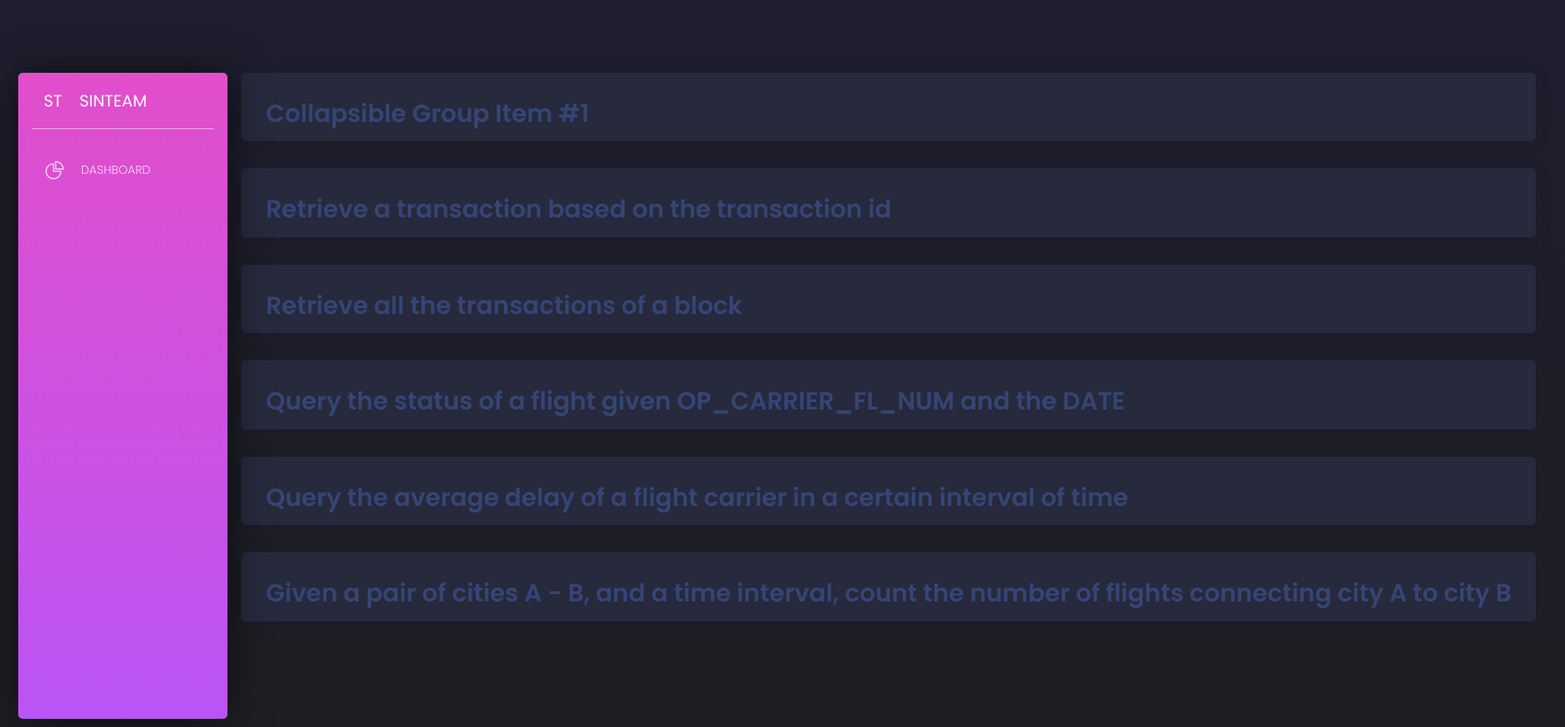
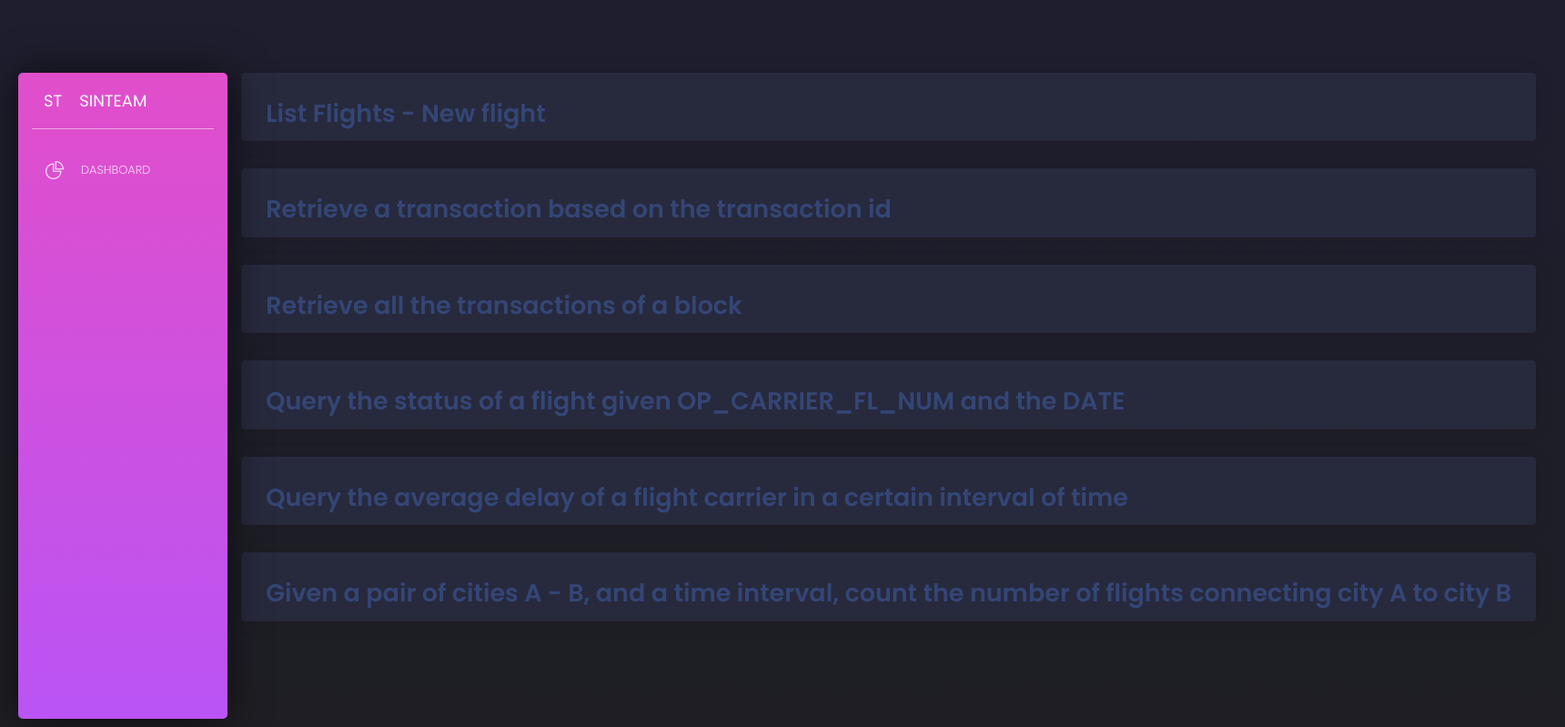
Before and after one commit to satwikkansal/python_blockchain_app, a Flask app: template app/templates/index2.html in a window 1720 px wide. Shown: the top 799 px of the page at 91% size. Run offline with Flask 2, Linux system fonts and the light colour scheme; the template is opened without the code that fills it: most values are stand-ins (such as "Sample title", 1, 10 or a date in 2020); some libraries are stand-ins or nearby versions.

Commit message:
update index2.html

```diff
--- a/app/templates/index2.html
+++ b/app/templates/index2.html
@@ -130,14 +130,14 @@
                 <h2 class="mb-0">
                   <button class="btn btn-link" type="button" data-toggle="collapse" data-target="#collapseOne"
                     aria-expanded="true" aria-controls="collapseOne">
-                    Collapsible Group Item #1
+                   List Flights - New flight
                   </button>
                 </h2>
               </div>
               <div id="collapseOne" class="collapse" aria-labelledby="headingOne" data-parent="#accordionExample">
+                <h2>Add new flight</h2>
+                <br>
                 <div class="card-body">
-
-
                   <div class="col-md-12">
                     <div class="card">
                       <div class="card-header">
@@ -307,11 +307,14 @@
                     </div>
                   </div>
                   <div class="col-md-12">
+                    <h2>List of Flights</h2>
+                    <br>
                     <div class="card">
                       <div class="card-body">
                         <div class="table-responsive">
                           <div class="row">
                             <p>Page {{page}}</p>
+                            <br>
                             <button type="button" value="a" id="back" class="btn btn-fill btn-primary">PREV</button>
                             <button type="button" value=">" id="next" class="btn btn-fill btn-primary">NEXT</button>
                           </div>
```
